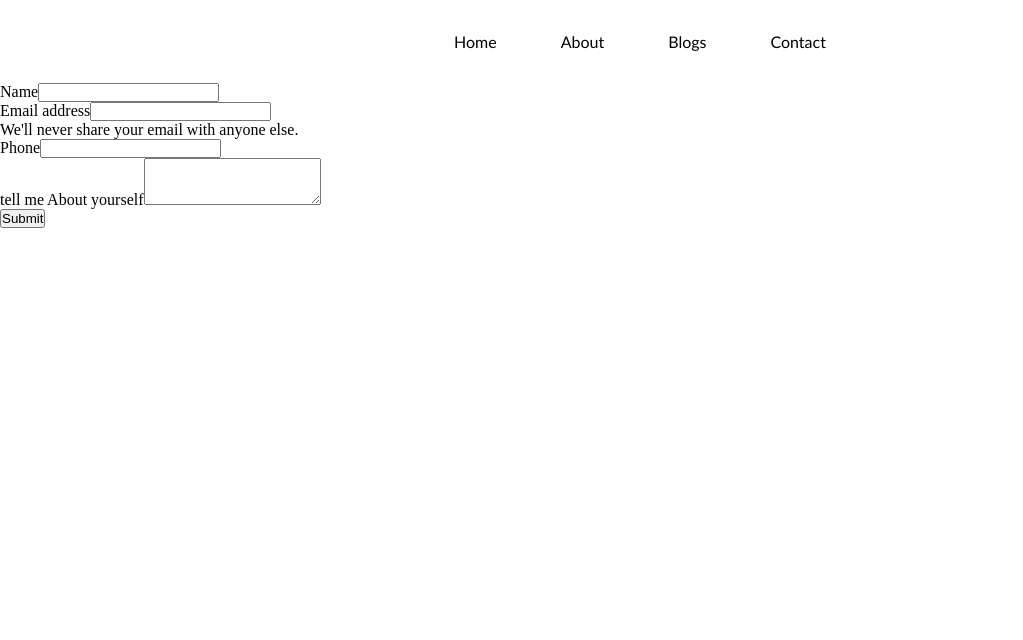
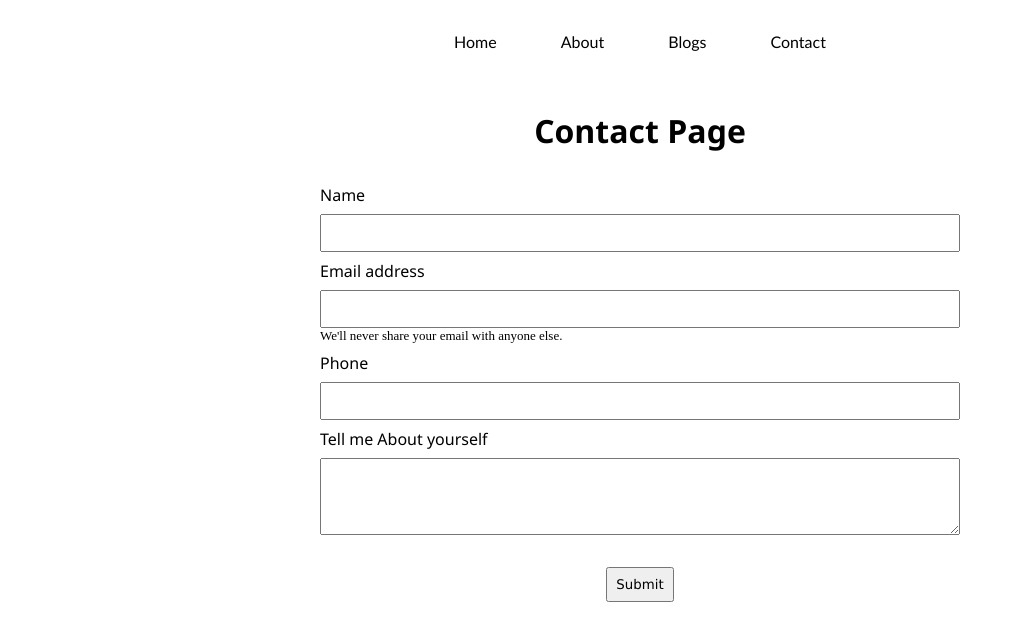
Before and after one commit to pkcoder471/codingblogs, a Next.js app: page /contact in a window 1280 px wide. Shown: the top 640 px of the page, without its empty margins (0-1023 px from the left). Built offline with nearby package versions, Linux system fonts and the light colour scheme.

Commit message:
contact page styling

```diff
--- /dev/null
+++ b/public/ContactData/1.json
@@ -0,0 +1 @@
+{"name":"Prateek Kashyap","email":"pklid471@gmail.com","phone":"93941234","text":"Hello bro"}
--- /dev/null
+++ b/public/ContactData/2.json
@@ -0,0 +1 @@
+{"name":"Arihant Rai","email":"pk7376335575@gmail.com","phone":"7275698073","text":"fsadfoapwehrb"}
--- /dev/null
+++ b/public/ContactData/3.json
@@ -0,0 +1 @@
+{"name":"divyansh rai","email":"abhay123@gmail.com","phone":"9140082053","text":"fsdfaberiurqi"}
--- a/src/pages/contact.js
+++ b/src/pages/contact.js
@@ -1,20 +1,21 @@
-import {React, useState} from 'react'
+import { React, useState } from 'react'
+import styles from '../styles/contact.module.css';
 
 const contact = () => {
-  const [credentials, setcredentials] = useState({"name":"","email":"","phone":"","text":""});
+  const [credentials, setcredentials] = useState({ "name": "", "email": "", "phone": "", "text": "" });
 
-  const HandleChange=(e)=>{
+  const HandleChange = (e) => {
     e.preventDefault();
-    setcredentials({...credentials,[e.target.name]:e.target.value});
+    setcredentials({ ...credentials, [e.target.name]: e.target.value });
   }
 
-  const handleSubmit= async (e)=>{
+  const handleSubmit = async (e) => {
     e.preventDefault();
     const data = {
-      "name":credentials.name,
-      "email":credentials.email,
-      "phone":credentials.phone,
-      "text":credentials.text,
+      "name": credentials.name,
+      "email": credentials.email,
+      "phone": credentials.phone,
+      "text": credentials.text,
     }
     const response = await fetch("http://localhost:3000/api/createContact", {
       method: "POST",
@@ -23,32 +24,35 @@ const contact = () => {
       },
       body: JSON.stringify(data),
     });
-    setcredentials({"name":"","email":"","phone":"","text":""});
-    const res =  response.json();
-    console.log(res);
+    setcredentials({ "name": "", "email": "", "phone": "", "text": "" });
+    alert("thank you for contacting us!!")
+
   }
 
   return (
-    <div className='container'>
+    <div className={styles.container}>
+      <h1 className={styles.heading}>Contact Page</h1>
       <form onSubmit={handleSubmit}>
         <div className="mb-3">
-          <div className="mb-3">
-            <label for="name" className="form-label">Name</label>
-            <input type="text" className="form-control" id="name" name='name' value={credentials.name} onChange={HandleChange}/>
-          </div>
+          <label for="name" className="form-label">Name</label>
+          <input type="text" className="form-control" id="name" name='name' value={credentials.name} onChange={HandleChange} />
+        </div>
+        <div className="mb-3">
           <label for="exampleInputEmail1" className="form-label">Email address</label>
-          <input type="email" className="form-control" id="exampleInputEmail1" aria-describedby="emailHelp" name='email' value={credentials.email} onChange={HandleChange}/>
-          <div id="emailHelp" className="form-text">We'll never share your email with anyone else.</div>
+          <input type="email" className="form-control" id="exampleInputEmail1" aria-describedby="emailHelp" name='email' value={credentials.email} onChange={HandleChange} />
+          <div id="emailHelp" className={styles.formText}>We'll never share your email with anyone else.</div>
         </div>
         <div className="mb-3">
           <label for="phone" className="form-label">Phone</label>
-          <input type="number" className="form-control" id="phone" name='phone' value={credentials.phone} onChange={HandleChange}/>
+          <input type="number" className="form-control" id="phone" name='phone' value={credentials.phone} onChange={HandleChange} />
         </div>
         <div className="mb-3">
-          <label for="exampleFormControlTextarea1" class="form-label">tell me About yourself</label>
-          <textarea class="form-control" id="exampleFormControlTextarea1" rows="3" name='text' value={credentials.text} onChange={HandleChange}></textarea>
+          <label for="exampleFormControlTextarea1" class={styles.formlabel}>Tell me About yourself</label>
+          <textarea class="form-control" id="exampleFormControlTextarea1" rows="5" name='text' value={credentials.text} onChange={HandleChange}></textarea>
         </div>
-        <button type="submit" className="btn btn-primary">Submit</button>
+        <div className={styles.btn}>
+          <button type="submit" className="btn">Submit</button>
+        </div>
       </form>
     </div>
   )
--- /dev/null
+++ b/src/styles/contact.module.css
@@ -0,0 +1,40 @@
+.container{
+    margin-top: 2px;
+    display: flex;
+    flex-direction: column;
+    align-items: center;
+    min-height: 150vh;
+  }
+  .heading{
+    font-family:'Segoe UI', Tahoma, Geneva, Verdana, sans-serif;
+    padding: 1.5rem;
+  }
+  .container form div{
+    display: flex;
+    flex-direction: column;
+    justify-content: space-between;
+  }
+  .container form {
+    width: 50%;
+  }
+  .container input{
+    font-family: 'Segoe UI', Tahoma, Geneva, Verdana, sans-serif;
+    padding: 0.5rem;
+  }
+  .container label{
+    font-family: 'Segoe UI', Tahoma, Geneva, Verdana, sans-serif;
+    padding: 0.5rem 0 ;
+    align-items: start;
+  }
+  .formText{
+    font-size: small;
+  }
+  .btn{
+    align-items: center;
+    padding: 2rem;
+  }
+  .btn button{
+    padding: 0.5rem;
+    cursor: pointer;
+    font-family: 'Lucida Sans', 'Lucida Sans Regular', 'Lucida Grande', 'Lucida Sans Unicode', Geneva, Verdana, sans-serif;
+  }
```
